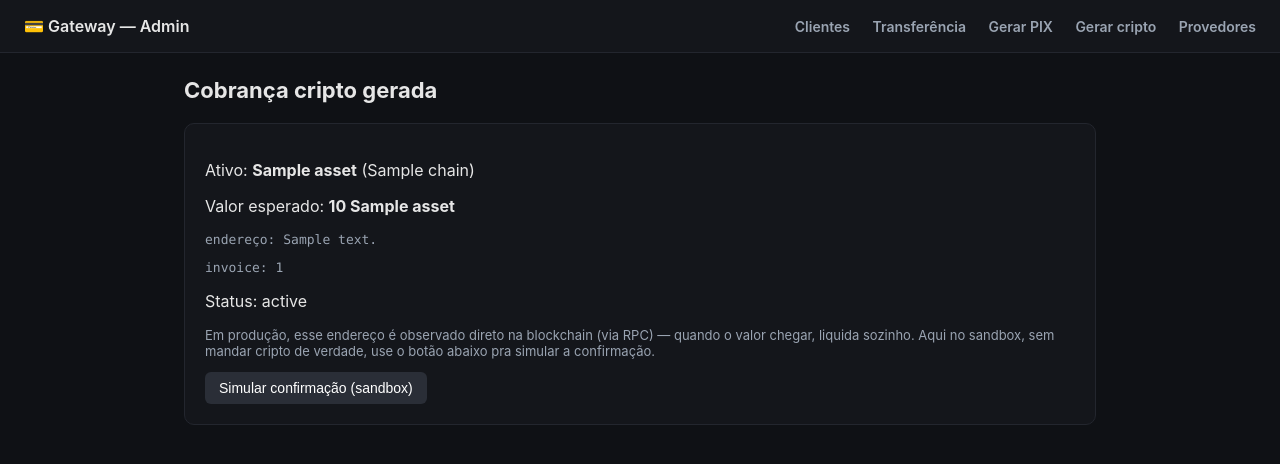
After one commit to wilkerbruno/gatway_pagamento, a Flask app: template services/admin-panel/templates/crypto_invoice.html in a window 1280 px wide. The commit adds this page. Shown: the top 464 px of the page. Run offline with Flask 3, Linux system fonts and the light colour scheme; the template is opened without the code that fills it: most values are stand-ins (such as "Sample title", 1, 10 or a date in 2020).

Commit message:
Adiciona provedor sandbox (sem credenciais) e tela de cripto no admin-panel
- pix-service/card-service: novo provider "sandbox" que simula a cobranca
  inteira sem chamar nenhuma API externa nem precisar de token/chave de
  ninguem — vira o default pra quem esta comecando a testar
- core-ledger: "sandbox" adicionado como opcao valida de provider e como
  default (era "mercadopago", que exige credencial real)
- admin-panel: nova tela "Gerar cripto" (faltava — crypto-service ja
  funcionava mas nao tinha UI), dropdown de provedores agora lista sandbox

Co-Authored-By: Claude Sonnet 5 <noreply@anthropic.com>
Claude-Session: https://claude.ai/code/session_014otMzW1BckWRAQ9hBp6xVF

```diff
--- a/services/admin-panel/app.py
+++ b/services/admin-panel/app.py
@@ -126,6 +126,40 @@ def transfer_submit():
     return redirect(url_for("dashboard"))
 
 
+@app.get("/crypto/new")
+@require_auth
+def crypto_new_form():
+    customers = api_get(LEDGER_URL, "/customers?limit=200")
+    return render_template("crypto_new.html", customers=customers)
+
+
+@app.post("/crypto/new")
+@require_auth
+def crypto_new_submit():
+    amount_cents = int(round(float(request.form["amount_brl"].replace(",", ".")) * 100))
+    resp = api_post(CRYPTO_URL, "/invoices", json={
+        "amount_cents": amount_cents,
+        "asset": request.form.get("asset", "USDT"),
+        "merchant_account": request.form["merchant_account_id"],
+    })
+    if resp.status_code >= 400:
+        flash(f"Erro ao gerar cobrança cripto: {resp.text}", "error")
+        return redirect(url_for("crypto_new_form"))
+    invoice = resp.json()
+    return render_template("crypto_invoice.html", invoice=invoice)
+
+
+@app.post("/crypto/<transaction_id>/simulate")
+@require_auth
+def crypto_simulate(transaction_id):
+    resp = api_post(CRYPTO_URL, "/_sandbox/simulate-confirmation", json={"transaction_id": transaction_id})
+    if resp.status_code >= 400:
+        flash(f"Erro ao simular confirmação: {resp.text}", "error")
+    else:
+        flash("Confirmação cripto simulada com sucesso (modo sandbox).", "success")
+    return redirect(url_for("dashboard"))
+
+
 @app.get("/settings/providers")
 @require_auth
 def providers_form():
--- a/services/admin-panel/templates/base.html
+++ b/services/admin-panel/templates/base.html
@@ -55,6 +55,7 @@
       <a href="{{ url_for('dashboard') }}">Clientes</a>
       <a href="{{ url_for('transfer_form') }}">Transferência</a>
       <a href="{{ url_for('pix_new_form') }}">Gerar PIX</a>
+      <a href="{{ url_for('crypto_new_form') }}">Gerar cripto</a>
       <a href="{{ url_for('providers_form') }}">Provedores</a>
     </nav>
   </header>
--- /dev/null
+++ b/services/admin-panel/templates/crypto_invoice.html
@@ -0,0 +1,20 @@
+{% extends "base.html" %}
+{% block title %}Cobrança cripto gerada{% endblock %}
+{% block content %}
+  <h1>Cobrança cripto gerada</h1>
+  <div class="card">
+    <p>Ativo: <strong>{{ invoice.asset }}</strong> ({{ invoice.chain }})</p>
+    <p>Valor esperado: <strong>{{ invoice.required_amount_base_units }} {{ invoice.asset }}</strong></p>
+    <p class="mono" style="word-break: break-all;">endereço: {{ invoice.address }}</p>
+    <p class="mono">invoice: {{ invoice.id }}</p>
+    <p>Status: {{ invoice.status }}</p>
+    <p style="color:#9aa4b2; font-size: 13px;">
+      Em produção, esse endereço é observado direto na blockchain (via RPC) —
+      quando o valor chegar, liquida sozinho. Aqui no sandbox, sem mandar
+      cripto de verdade, use o botão abaixo pra simular a confirmação.
+    </p>
+    <form method="post" action="{{ url_for('crypto_simulate', transaction_id=invoice.transaction_id) }}">
+      <button class="btn secondary" type="submit">Simular confirmação (sandbox)</button>
+    </form>
+  </div>
+{% endblock %}
--- a/services/admin-panel/templates/dashboard.html
+++ b/services/admin-panel/templates/dashboard.html
@@ -5,6 +5,7 @@
     <a class="btn" href="{{ url_for('new_customer_form') }}">+ Novo cliente</a>
     <a class="btn secondary" href="{{ url_for('transfer_form') }}">Transferir</a>
     <a class="btn secondary" href="{{ url_for('pix_new_form') }}">Gerar cobrança PIX</a>
+    <a class="btn secondary" href="{{ url_for('crypto_new_form') }}">Gerar cobrança cripto</a>
   </div>
 
   <h2>Provedor ativo</h2>
--- a/services/admin-panel/templates/providers.html
+++ b/services/admin-panel/templates/providers.html
@@ -6,7 +6,7 @@
   <form class="card" method="post" action="{{ url_for('providers_submit', rail=p.rail) }}">
     <label>{{ p.rail|upper }}</label>
     <select name="provider">
-      {% for opt in ['mercadopago', 'pagarme', 'direct'] %}
+      {% for opt in ['sandbox', 'mercadopago', 'pagarme', 'direct'] %}
       <option value="{{ opt }}" {% if opt == p.provider %}selected{% endif %}>{{ opt }}</option>
       {% endfor %}
     </select>
--- a/services/card-service/app.py
+++ b/services/card-service/app.py
@@ -28,7 +28,7 @@ def active_provider_name() -> str:
         resp = requests.get(f"{LEDGER_URL}/admin/settings/providers", timeout=5)
         resp.raise_for_status()
         settings = {row["rail"]: row["provider"] for row in resp.json()}
-        _settings_cache["provider"] = settings.get("card", "mercadopago")
+        _settings_cache["provider"] = settings.get("card", "sandbox")
         _settings_cache["fetched_at"] = now
     return _settings_cache["provider"]
 
--- a/services/core-ledger/app/routes.py
+++ b/services/core-ledger/app/routes.py
@@ -152,8 +152,8 @@ def get_transaction(transaction_id):
 from .models import ProviderSetting
 
 VALID_PROVIDERS = {
-    "pix": {"mercadopago", "pagarme", "direct"},
-    "card": {"mercadopago", "pagarme", "direct"},
+    "pix": {"sandbox", "mercadopago", "pagarme", "direct"},
+    "card": {"sandbox", "mercadopago", "pagarme", "direct"},
 }
 
 
@@ -163,7 +163,7 @@ def list_provider_settings():
     configured = {r.rail: r.to_dict() for r in rows}
     # trilhos ainda não configurados caem no default "mercadopago"
     for rail in VALID_PROVIDERS:
-        configured.setdefault(rail, {"rail": rail, "provider": "mercadopago"})
+        configured.setdefault(rail, {"rail": rail, "provider": "sandbox"})
     return jsonify(list(configured.values()))
 
 
--- a/services/pix-service/app.py
+++ b/services/pix-service/app.py
@@ -29,7 +29,7 @@ def active_provider_name() -> str:
         resp = requests.get(f"{LEDGER_URL}/admin/settings/providers", timeout=5)
         resp.raise_for_status()
         settings = {row["rail"]: row["provider"] for row in resp.json()}
-        _settings_cache["provider"] = settings.get("pix", "mercadopago")
+        _settings_cache["provider"] = settings.get("pix", "sandbox")
         _settings_cache["fetched_at"] = now
     return _settings_cache["provider"]
 
```
Also changed, not shown: services/admin-panel/templates/crypto_new.html (added, +22 -0 lines), services/card-service/providers.py (+13 -0 lines), services/pix-service/providers.py (+22 -0 lines).
